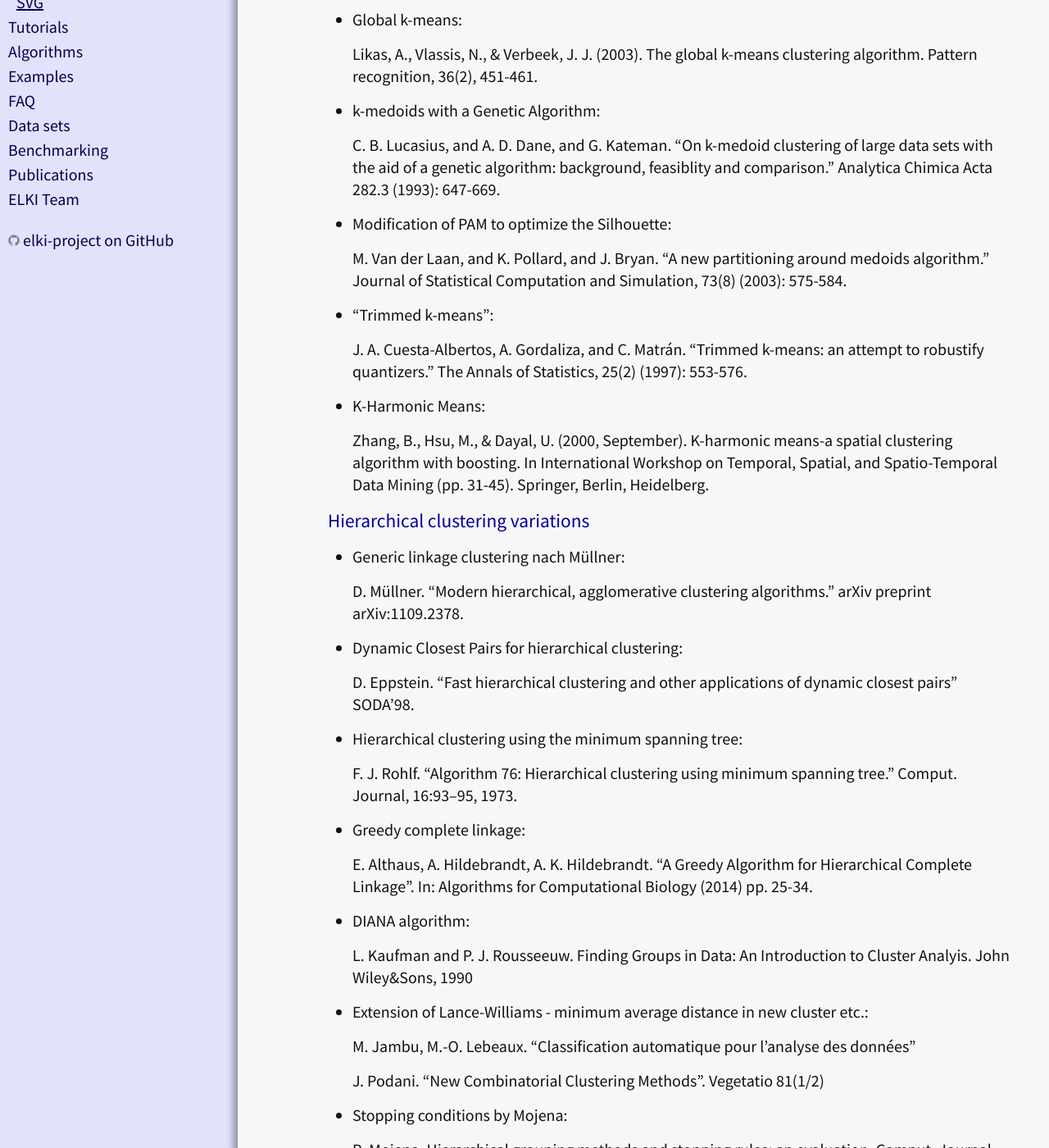
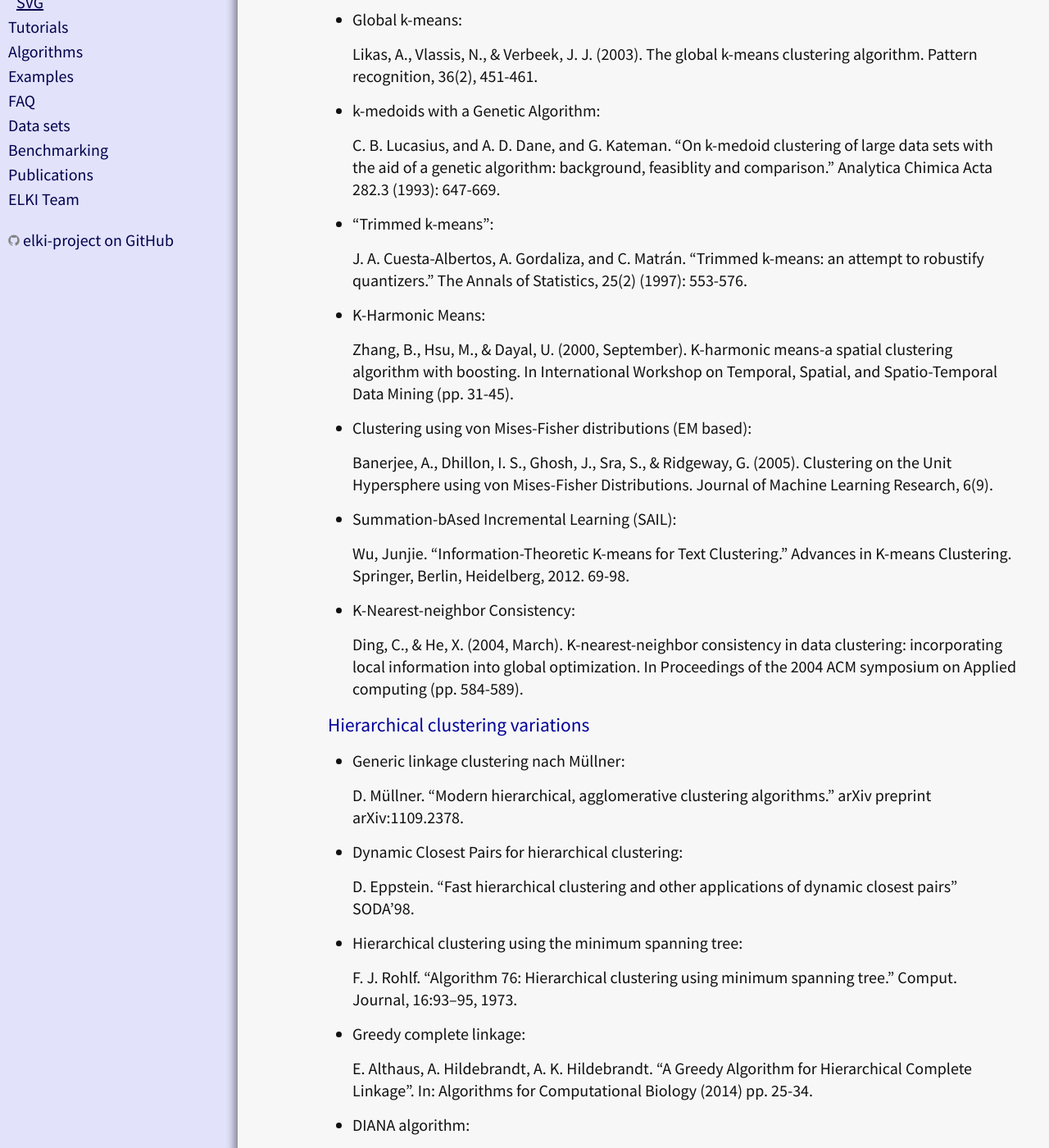
Before and after one commit to elki-project/elki-project.github.io, a Jekyll site: the page built from dev/projectideas.md, in a window 1280 px wide and 1400 px high, scrolled down 678 px. Shown: the whole window at 82% size. Built offline with Jekyll 4.4.1, drawn with Linux system fonts in a browser that asks for light colours.

Commit message:
new todos

```diff
--- a/dev/projectideas.md
+++ b/dev/projectideas.md
@@ -39,17 +39,25 @@ The following list are project ideas for *students that want to get started* wit
 
   C. B. Lucasius, and A. D. Dane, and G. Kateman. "On k-medoid clustering of large data sets with the aid of a genetic algorithm: background, feasiblity and comparison." Analytica Chimica Acta 282.3 (1993): 647-669.
 
-- Modification of PAM to optimize the Silhouette:
-
-  M. Van der Laan, and K. Pollard, and J. Bryan. "A new partitioning around medoids algorithm." Journal of Statistical Computation and Simulation, 73(8) (2003): 575-584.
-
 - "Trimmed k-means":
 
   J. A. Cuesta-Albertos, A. Gordaliza, and C. Matrán. "Trimmed k-means: an attempt to robustify quantizers." The Annals of Statistics, 25(2) (1997): 553-576.
 
 - K-Harmonic Means:
 
-  Zhang, B., Hsu, M., & Dayal, U. (2000, September). K-harmonic means-a spatial clustering algorithm with boosting. In International Workshop on Temporal, Spatial, and Spatio-Temporal Data Mining (pp. 31-45). Springer, Berlin, Heidelberg.
+  Zhang, B., Hsu, M., & Dayal, U. (2000, September). K-harmonic means-a spatial clustering algorithm with boosting. In International Workshop on Temporal, Spatial, and Spatio-Temporal Data Mining (pp. 31-45).
+
+- Clustering using von Mises-Fisher distributions (EM based):
+
+  Banerjee, A., Dhillon, I. S., Ghosh, J., Sra, S., & Ridgeway, G. (2005). Clustering on the Unit Hypersphere using von Mises-Fisher Distributions. Journal of Machine Learning Research, 6(9).
+
+- Summation-bAsed Incremental Learning (SAIL):
+
+  Wu, Junjie. "Information-Theoretic K-means for Text Clustering." Advances in K-means Clustering. Springer, Berlin, Heidelberg, 2012. 69-98.
+
+- K-Nearest-neighbor Consistency:
+
+  Ding, C., & He, X. (2004, March). K-nearest-neighbor consistency in data clustering: incorporating local information into global optimization. In Proceedings of the 2004 ACM symposium on Applied computing (pp. 584-589).
 
 ### Hierarchical clustering variations
 
@@ -220,6 +228,7 @@ These probably are primarily of interest to the history of clustering.
   Uhlmann, Jeffrey K. "Satisfying general proximity/similarity queries with metric trees." Information processing letters 40.4 (1991): 175-179.
 
 ### Evaluation
+
 - Cluster evaluation by connectivity (internal):
 
   Handl, J., Knowles, J., & Kell, D. B. (2005). "Computational cluster validation in post-genomic data analysis." Bioinformatics, 21(15), 3201-3212.
```
